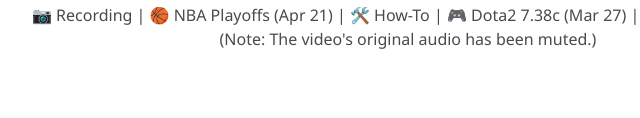
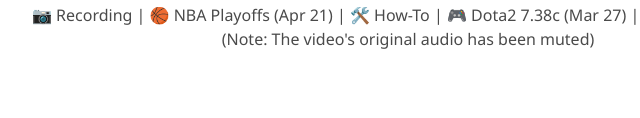
Before and after one commit to showlab/livecc, a plain HTML site: page index.html in a window 1280 px wide. Shown: the part 682-800 px from the top of the page, 232-872 px from the left. Drawn offline with nearby package versions, Linux system fonts and the light colour scheme; some icons are missing; a web font is replaced by a local one.

Commit message:
Update index.html

```diff
--- a/index.html
+++ b/index.html
@@ -212,7 +212,7 @@
                       <source src="webpage/static/videos/teaser.mp4" type="video/mp4">
                     </video>
                     <figcaption>📷 Recording | 🏀 NBA Playoffs (Apr 21) | 🛠️ How-To | 🎮 Dota2 7.38c (Mar 27) | 🚀 SpaceX (Apr 21)</figcaption>
-                    <figcaption>(Note: The video's original audio has been muted.)</figcaption>
+                    <figcaption>(Note: The video's original audio has been muted)</figcaption>
                   </figure>
                 </div>
               </div>
```
